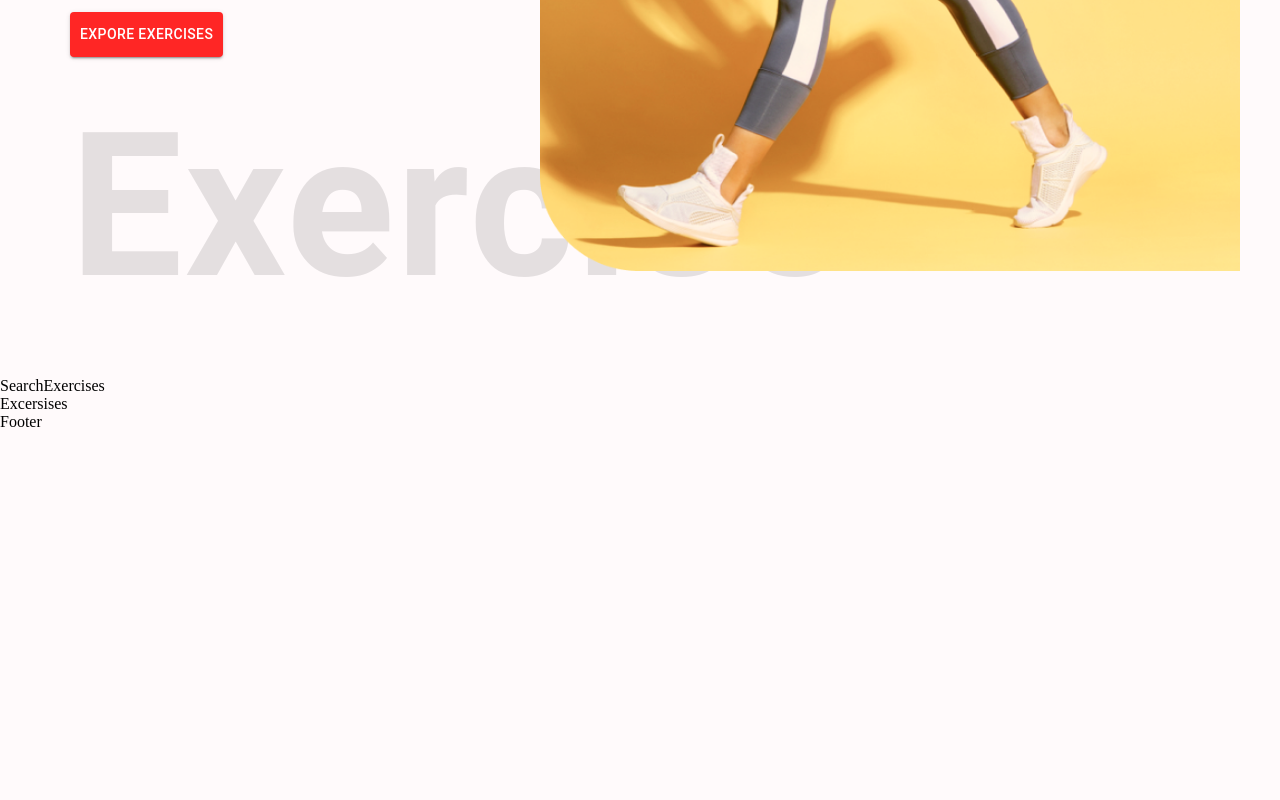
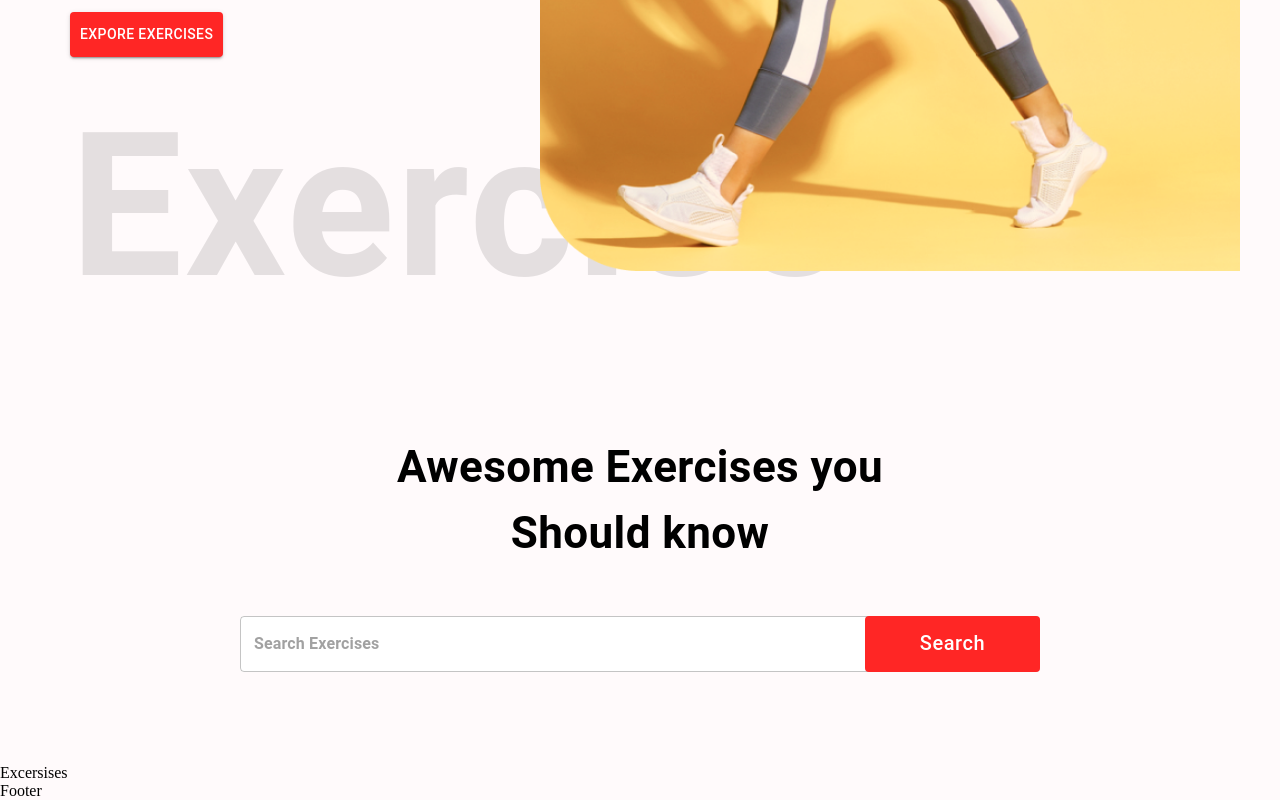
Before and after one commit to yohan98-dev/React-js-FitnessApp, a React (Create React App) app: page / in a window 1280 px wide. Shown: the part 595-1395 px from the top of the page. Before the commit the page ends 1026 px from the top, so only its background shows below. Built offline with nearby package versions, Linux system fonts and the light colour scheme.

Commit message:
search bar and api added

```diff
--- a/src/components/SearchExercises.js
+++ b/src/components/SearchExercises.js
@@ -1,7 +1,75 @@
-import React from "react";
+import React, { useEffect, useState } from "react";
+import { Box, Button, Stack, TextField, Typography } from "@mui/material";
+import { exerciseOptions, fetchData } from "../utils/fetchData";
 
 const SearchExercises = () => {
-  return <div>SearchExercises</div>;
+  const [search, setSearch] = useState("");
+  const [exercise, setExercises] = useState([]);
+
+  const handleSearch = async () => {
+    if (search) {
+      const exercisesData = await fetchData(
+        "https://exercisedb.p.rapidapi.com/exercises",
+        exerciseOptions
+      );
+      const searchedExercises = exercisesData.filter(
+        (exercise) =>
+          exercise.name.toLowerCase().includes(search) ||
+          exercise.target.toLowerCase().includes(search) ||
+          exercise.equipment.toLowerCase().includes(search) ||
+          exercise.bodyPart.toLowerCase().includes(search)
+      );
+      setSearch("");
+      setExercises(searchedExercises);
+    }
+  };
+
+  return (
+    <Stack alignItems="center" mt={"37px"} justifyContent="center" p="20px">
+      <Typography
+        fontWeight={700}
+        sx={{
+          fontSize: { lg: "44px", xs: "30px" },
+        }}
+        mb="50px"
+        textAlign={"center"}
+      >
+        Awesome Exercises you <br />
+        Should know
+      </Typography>
+      <Box position={"relative"} mb="72px">
+        <TextField
+          sx={{
+            input: { fontWeight: "700", border: "none", borderRadius: "4px" },
+            width: { lg: "800px", xs: "350px" },
+            backgroundColor: "#fff",
+            borderRadius: "4px",
+          }}
+          height="76px"
+          value={search}
+          onChange={(e) => setSearch(e.target.value.toLowerCase())}
+          placeholder="Search Exercises"
+          type="text"
+        />
+        <Button
+          className="search-btn"
+          sx={{
+            bgcolor: "#FF2625",
+            color: "#fff",
+            textTransform: "none",
+            width: { lg: "175px", xs: "80px" },
+            fontSize: { lg: "20px", xs: "14px" },
+            height: "56px",
+            position: "absolute",
+            right: "0",
+          }}
+          onClick={handleSearch}
+        >
+          Search
+        </Button>
+      </Box>
+    </Stack>
+  );
 };
 
 export default SearchExercises;
--- /dev/null
+++ b/src/utils/fetchData.js
@@ -0,0 +1,14 @@
+export const exerciseOptions = {
+  method: "GET",
+  headers: {
+    "X-RapidAPI-Host": "exercisedb.p.rapidapi.com",
+    "X-RapidAPI-Key": process.env.REACT_APP_RAPID_API_KEY,
+  },
+};
+
+export const fetchData = async (url, options) => {
+  const response = await fetch(url, options);
+  const data = await response.json();
+
+  return data;
+};
```
Also changed, not shown: 1 other file (tests, documents, lock files or other folders).
